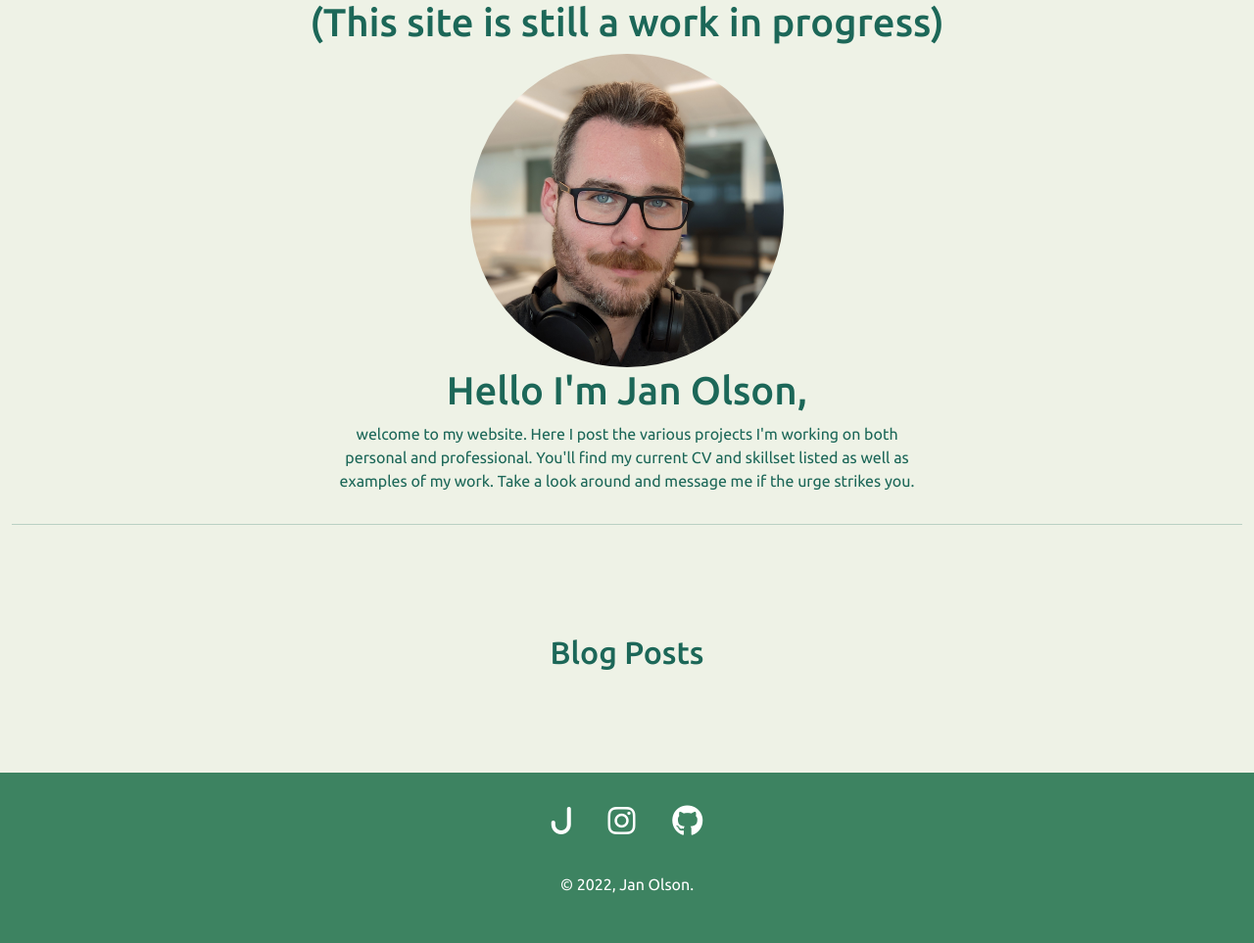
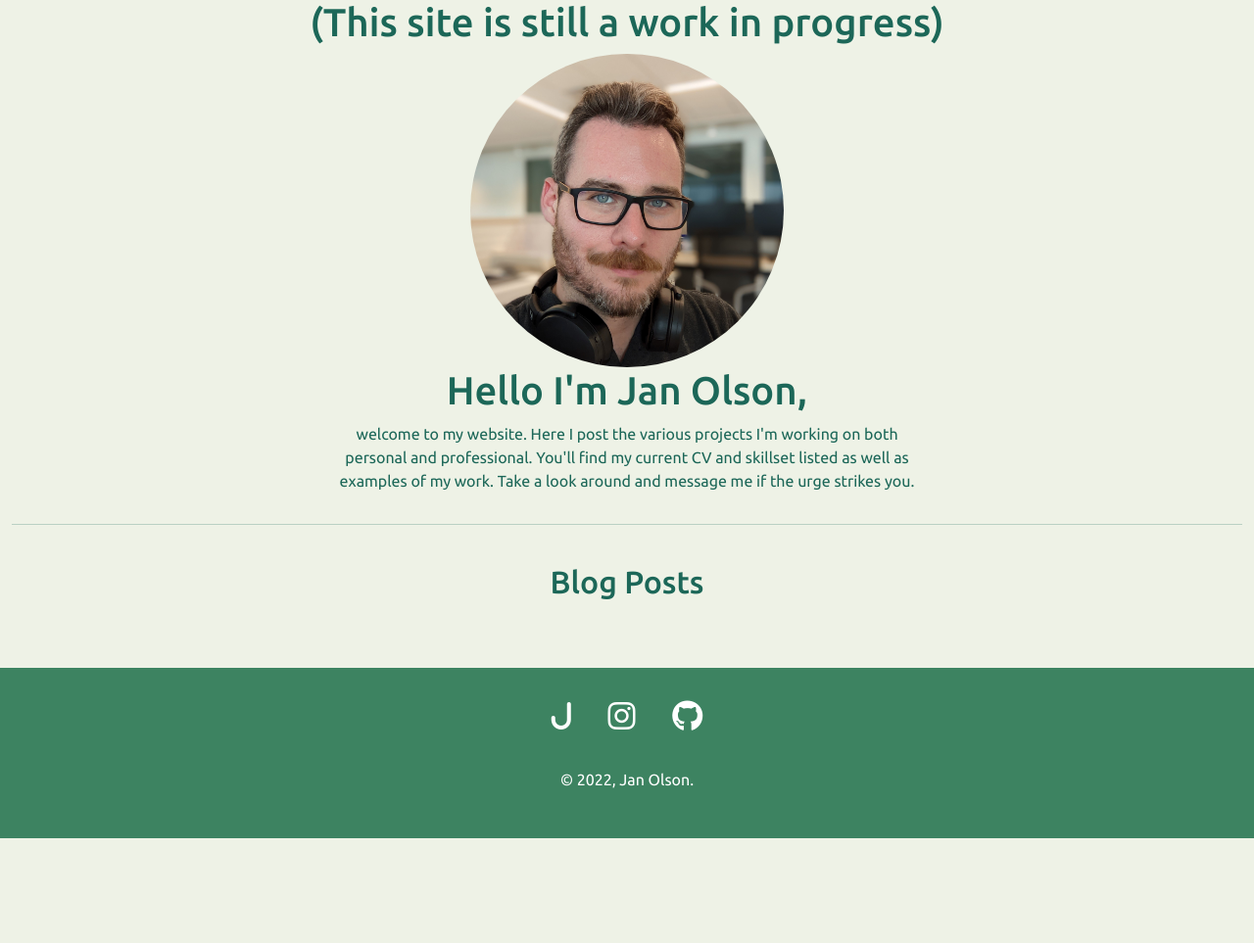
Before and after one commit to BackgroundLogic/portfolio, a Flask app: page / in a window 1280 px wide. Shown: the part 83-1046 px from the top of the page at 98% size. After the commit the page ends 939 px from the top, so only its background shows below. Run offline with Flask 3, Linux system fonts and the light colour scheme; data that the repository does not hold is empty; some libraries are stand-ins or nearby versions.

```diff
--- a/static/css/home-styles.css
+++ b/static/css/home-styles.css
@@ -7,5 +7,5 @@
     align-items: center;
 }
 .blog-header {
-    padding: 5%;
+    padding: 2%;
 }
--- a/static/css/styles.css
+++ b/static/css/styles.css
@@ -77,5 +77,5 @@ body{
 }
 
 .post-list {
-    padding: 3% 5%;
+    padding: 0 5% 3% 5%;
 }
```
